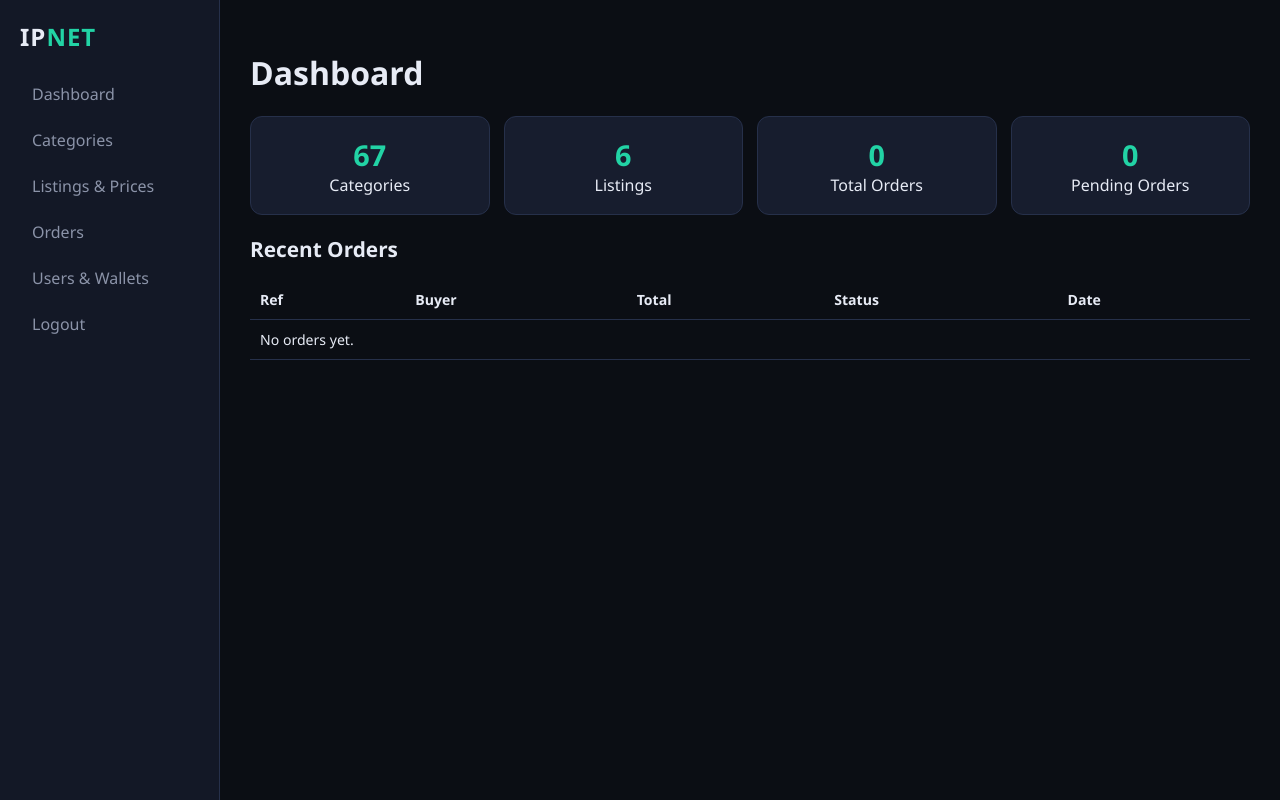
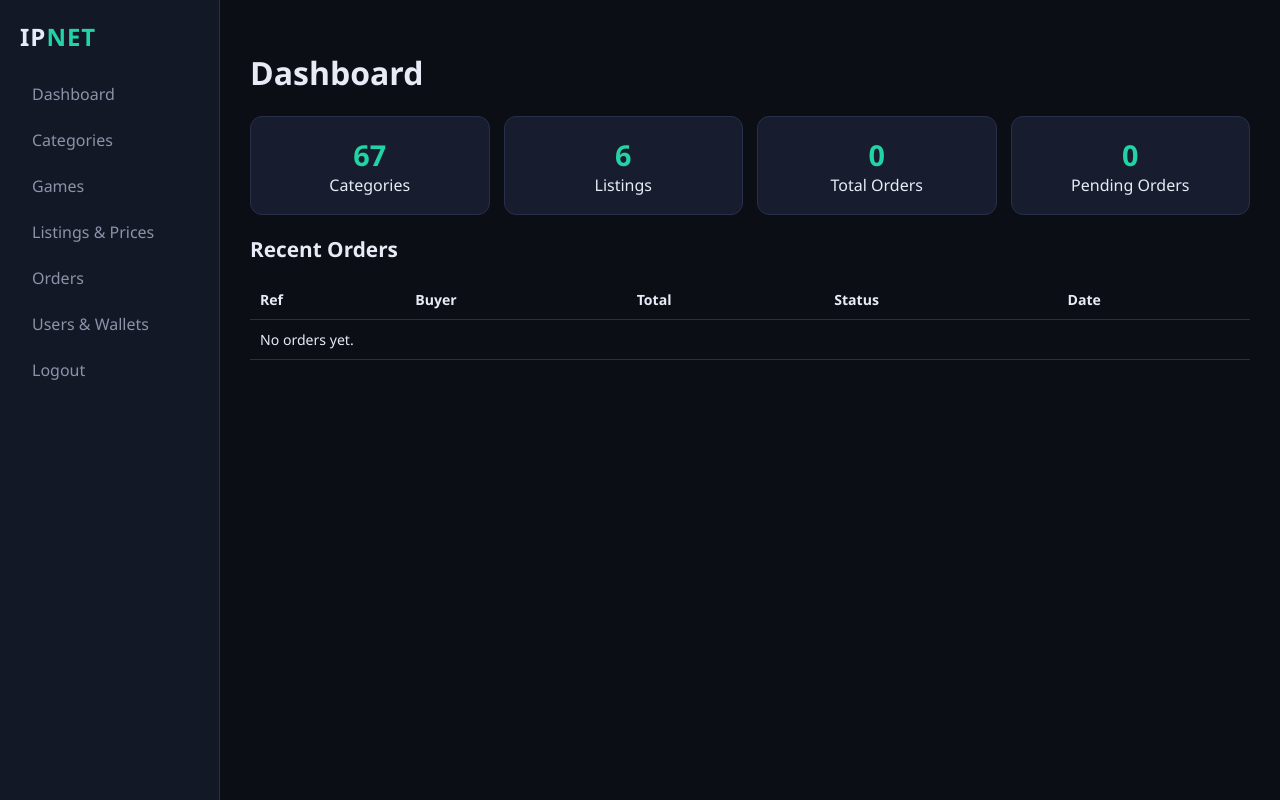
Before and after one commit to clinton10-cyber/IPNET, a Flask app: page /admin in a window 1280 px wide. Run offline with Flask 3, Linux system fonts and the light colour scheme; the visitor is signed in with stand-in values (Sample User, id 1); data comes from the database, SQL or seed files in the repository; data that the repository does not hold is empty.

Commit message:
Add Games link to admin_base.html

```diff
--- a/templates/admin_base.html
+++ b/templates/admin_base.html
@@ -12,6 +12,7 @@
     <nav>
       <a href="{{ url_for('admin_dashboard') }}">Dashboard</a>
       <a href="{{ url_for('admin_categories') }}">Categories</a>
+      <a href="{{ url_for('admin_games') }}">Games</a>
       <a href="{{ url_for('admin_listings') }}">Listings & Prices</a>
       <a href="{{ url_for('admin_orders') }}">Orders</a>
       <a href="{{ url_for('admin_users') }}">Users & Wallets</a>
@@ -27,5 +28,6 @@
     {% block admin_content %}{% endblock %}
   </main>
 </div>
+{% block scripts %}{% endblock %}
 </body>
 </html>
```
